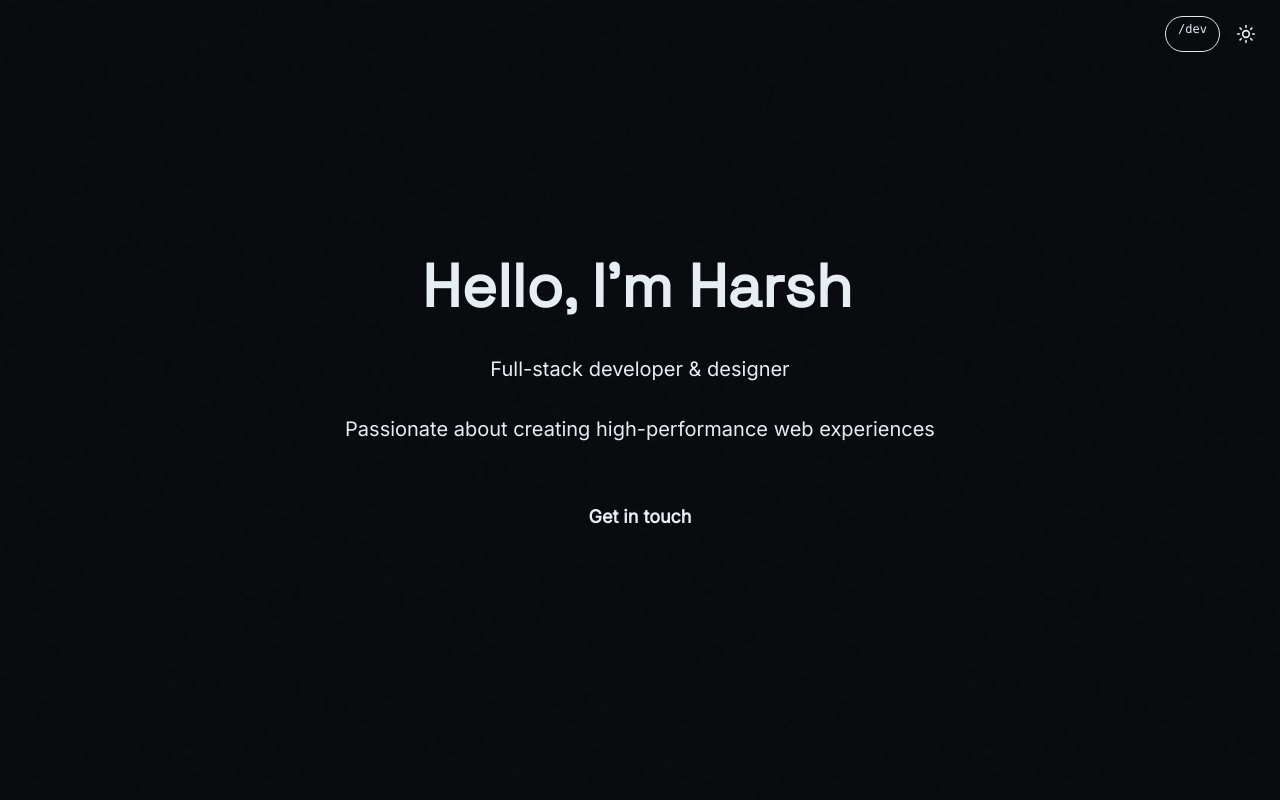
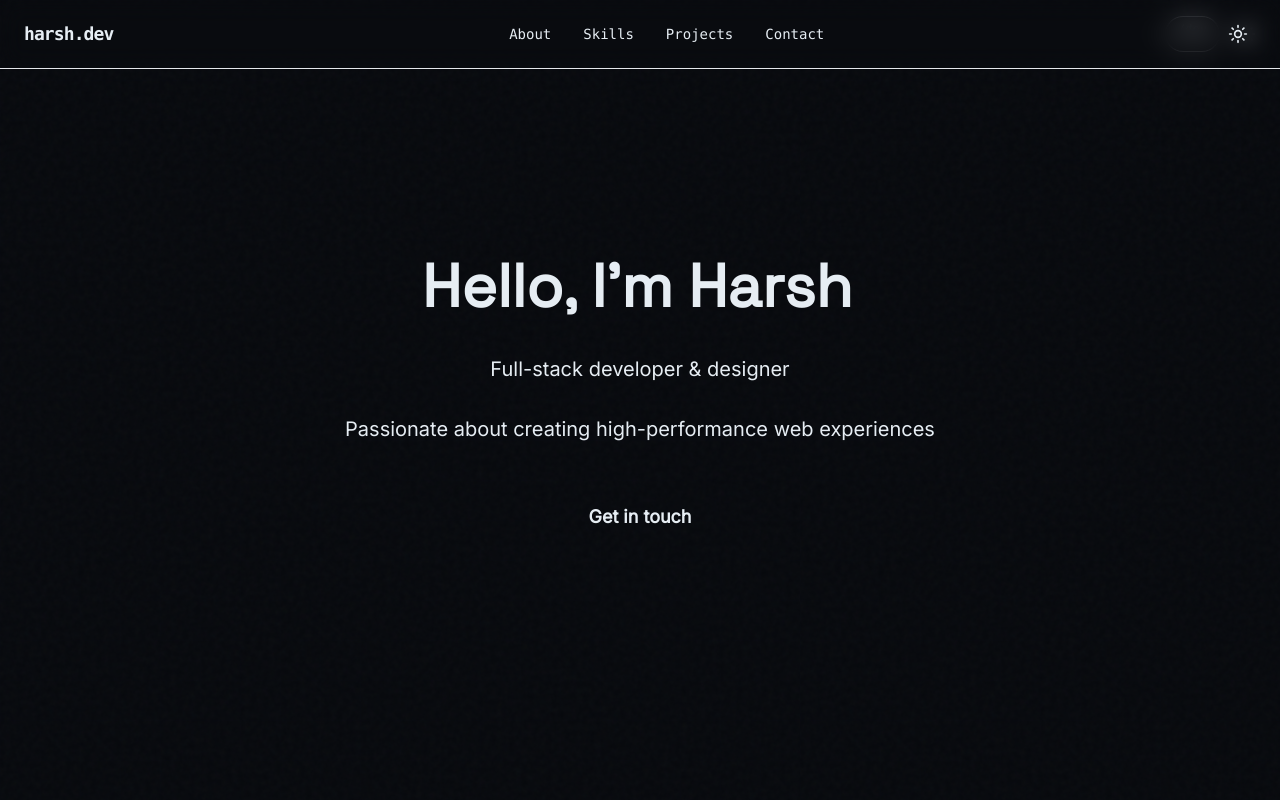
Before and after one commit to HarshShrestha/portfolio, a React (Vite) app: page / in a window 1280 px wide. Shown: the top 800 px of the page. Built offline with nearby package versions, Linux system fonts and the light colour scheme.

Commit message:
P4.2: implement sticky glass navbar with scroll-spy and animated underline
Co-Authored-By: Claude Code <noreply@anthropic.com>

```diff
--- /dev/null
+++ b/src/components/layout/Navbar.tsx
@@ -0,0 +1,44 @@
+import React from 'react';
+import { navLinks } from '../../data/nav';
+import { ThemeToggle } from '../ui/ThemeToggle';
+import { ScrollProgress } from '../motion/ScrollProgress';
+import { NavUnderline } from '../motion/NavUnderline';
+import { useScrollSpy } from '../../hooks/useScrollSpy';
+
+export const Navbar: React.FC = () => {
+  const activeSection = useScrollSpy(navLinks.map(link => link.href));
+
+  return (
+    <nav className="fixed top-0 left-0 right-0 z-50 pointer-events-none">
+      <ScrollProgress />
+      <div className="max-w-7xl mx-auto px-6 py-4 flex items-center justify-between backdrop-blur-md bg-surface/70 border-b border-border pointer-events-auto">
+        <div className="text-accent font-mono font-bold text-lg tracking-tighter">
+          harsh.dev
+        </div>
+
+        <div className="hidden md:flex items-center gap-8">
+          {navLinks.map((link) => {
+            const isActive = activeSection === link.href.substring(1);
+            return (
+              <a
+                key={link.href}
+                href={link.href}
+                className={`relative py-1 text-sm font-mono transition-colors duration-300 ${
+                  isActive ? 'text-text' : 'text-muted hover:text-text'
+                }`}
+                aria-current={isActive ? 'page' : undefined}
+              >
+                {link.label}
+                {isActive && <NavUnderline />}
+              </a>
+            );
+          })}
+        </div>
+
+        <div className="flex items-center gap-4">
+          <ThemeToggle />
+        </div>
+      </div>
+    </nav>
+  );
+};
--- /dev/null
+++ b/src/components/motion/NavUnderline.tsx
@@ -0,0 +1,12 @@
+import React from 'react';
+import { motion } from 'framer-motion';
+
+export const NavUnderline: React.FC = () => {
+  return (
+    <motion.div
+      layoutId="nav-underline"
+      className="absolute -bottom-1 left-0 right-0 h-[2px] bg-gradient-to-r from-accent to-accent-2"
+      transition={{ type: 'spring', stiffness: 380, damping: 30 }}
+    />
+  );
+};
--- /dev/null
+++ b/src/data/nav.ts
@@ -0,0 +1,6 @@
+export const navLinks = [
+  { label: 'About', href: '#about' },
+  { label: 'Skills', href: '#skills' },
+  { label: 'Projects', href: '#projects' },
+  { label: 'Contact', href: '#contact' },
+];
--- /dev/null
+++ b/src/hooks/useScrollSpy.ts
@@ -0,0 +1,30 @@
+import { useState, useEffect } from 'react';
+
+export const useScrollSpy = (sectionIds: string[]) => {
+  const [activeSection, setActiveSection] = useState<string>('');
+
+  useEffect(() => {
+    const observers = new IntersectionObserver(
+      (entries) => {
+        entries.forEach((entry) => {
+          if (entry.isIntersecting) {
+            setActiveSection(entry.target.id);
+          }
+        });
+      },
+      {
+        rootMargin: '-20% 0px -70% 0px',
+        threshold: 0,
+      }
+    );
+
+    sectionIds.forEach((id) => {
+      const element = document.querySelector(id);
+      if (element) observers.observe(element);
+    });
+
+    return () => observers.disconnect();
+  }, [sectionIds]);
+
+  return activeSection;
+};
--- a/src/main.tsx
+++ b/src/main.tsx
@@ -5,12 +5,14 @@ import Home from './pages/Home';
 import NotFound from './pages/NotFound';
 import DevShowcase from './pages/DevShowcase';
 import { Background } from './components/layout/Background';
+import { Navbar } from './components/layout/Navbar';
 import './styles/index.css';
 
 ReactDOM.createRoot(document.getElementById('root')!).render(
   <React.StrictMode>
     <BrowserRouter>
       <Background />
+      <Navbar />
       <Routes>
         <Route path="/" element={<Home />} />
         <Route path="/dev" element={<DevShowcase />} />
--- a/src/styles/index.css
+++ b/src/styles/index.css
@@ -24,6 +24,10 @@
 
   /* Radius */
   --radius-card: 12px;
+}
+
+html {
+  scroll-behavior: smooth;
 }
 
 /* Light Mode Overrides */
```
Also changed, not shown: 1 other file (tests, documents, lock files or other folders).
